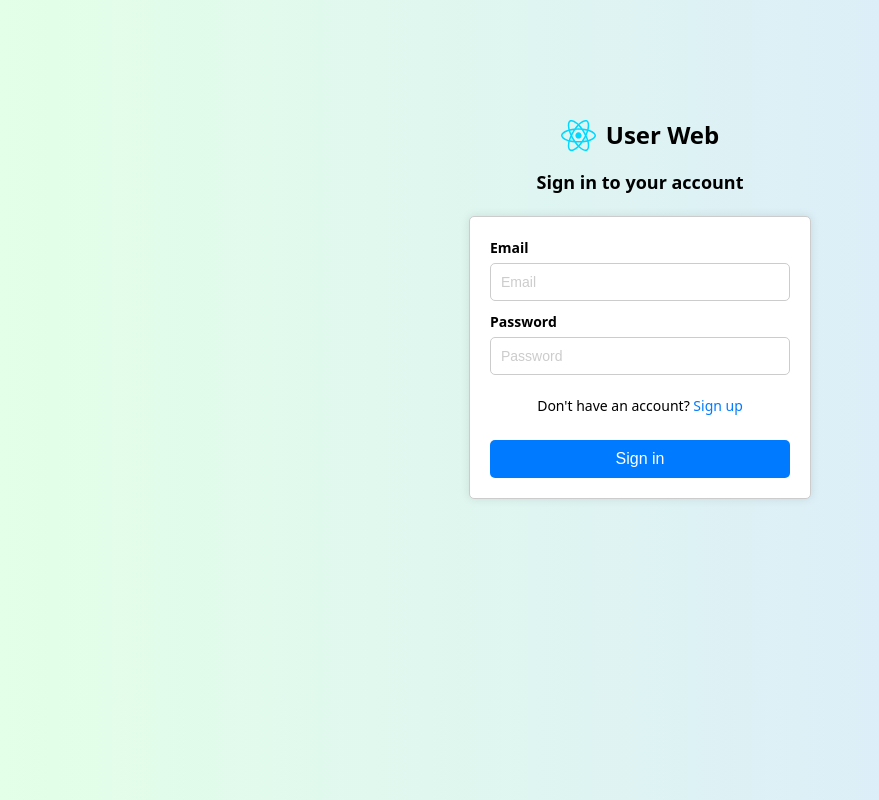
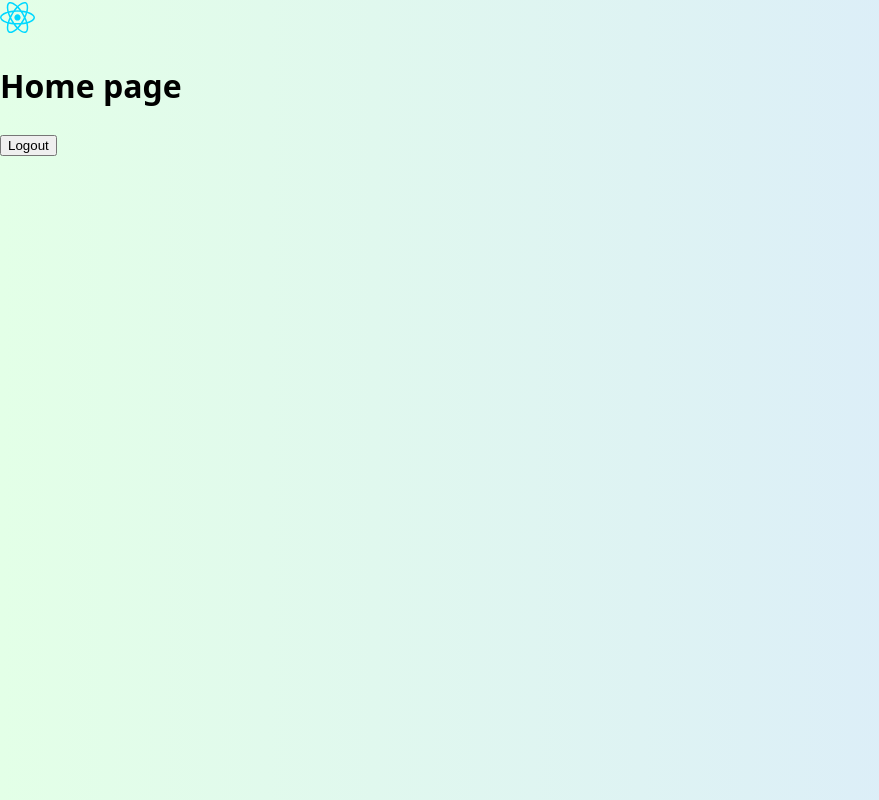
Before and after one commit to DeLuthpi/userweb-reactjs, a React (Vite) app: page / in a window 1280 px wide. Before the commit this address led to /login. Shown: the whole page, without its empty margins (0-879 px from the left). Built offline with nearby package versions, Linux system fonts and the light colour scheme; sample sign-in values are in the browser's storage.

Commit message:
fixed route and protected route

```diff
--- a/index.html
+++ b/index.html
@@ -8,6 +8,5 @@
 	<body>
 		<div id="root"></div>
 		<script type="module" src="/src/main.jsx"></script>
-		<script src="https://kit.fontawesome.com/2cbcd6b7e7.js" crossorigin="anonymous"></script>
 	</body>
 </html>
--- a/src/App.jsx
+++ b/src/App.jsx
@@ -1,13 +1,9 @@
-import logoReact from "./assets/svg/react.svg";
-import { useState } from "react"
-import Router from "./routes/Router";
+import { useRoutes } from "react-router-dom"
+import { routeList } from "./routes/routeList";
 
-const App = () => {
-	const token = localStorage.getItem('token');
-	const [isLoggedIn, setIsLoggedIn] = useState(token !== null ? true : false);
+function App() {
+	const element = useRoutes(routeList);
+	return element;
+}
 
-	return (
-		<Router isLoggedIn={isLoggedIn} setIsLoggedIn={setIsLoggedIn} token={token} logo={logoReact}></Router>
-	)
-}
 export default App;
--- a/src/assets/css/register-style.css
+++ b/src/assets/css/register-style.css
@@ -105,7 +105,7 @@
 	background-color: #0056b3;
 }
 
-.text-danger {
+.invalid-message {
 	color: red;
 	font-size: 14px;
 }
--- a/src/pages/Login.jsx
+++ b/src/pages/Login.jsx
@@ -2,13 +2,14 @@
 import '../assets/css/login-style.css';
 import axios from "axios";
 import { useState } from "react";
-import { Link } from "react-router-dom";
+import { Link, useNavigate } from "react-router-dom";
 import { toast } from "react-toastify";
 
 const Login = (props) => {
 	const [email, setEmail] = useState('');
 	const [password, setPassword] = useState('');
 	const [errors, setErrors] = useState([]);
+	const navigate = useNavigate();
 
 	const handleLogin = () => {
 		const payload = {
@@ -27,13 +28,14 @@ const Login = (props) => {
 			// console.log(res.data);
 			inputEmail.style.borderColor = '#e0e0e0';
 			inputPassword.style.borderColor = '#e0e0e0';
-			localStorage.setItem("token", res.data.token);
-			window.location.reload();
+			localStorage.setItem("access_token", res.data.token);
+			toast.success('Logged in successfully');
+			setTimeout(() => navigate('/'), 2000);
 		})
 		.catch((err) => {
 			localStorage.clear();
 
-			console.log(err.response);
+			// console.log(err.response);
 			if (err.response.data.error === 'Missing email or username') {
 				errors['email'] = 'email is required';
 				errors['password'] = '';
@@ -76,12 +78,12 @@ const Login = (props) => {
 				<div className="input-group">
 					<label>Email</label>
 					<input type="text" id="email" onChange={(e) => setEmail(e.target.value)} value={email} placeholder="Email" autoComplete="off" />
-					<span className="alert text-danger">{errors['email']}</span>
+					<span className="invalid-message">{errors['email']}</span>
 				</div>
 				<div className="input-group">
 					<label>Password</label>
 					<input type="password" id="password" onChange={(e) => setPassword(e.target.value)} value={password} placeholder="Password" />
-					<span className="alert text-danger">{errors['password']}</span>
+					<span className="invalid-message">{errors['password']}</span>
 				</div>
 				<p className="question-account">Don&apos;t have an account? <Link to="/register" className="link-signup">Sign up</Link> </p>
 				<button onClick={handleLogin} className="login-button">Sign in</button>
--- a/src/pages/Register.jsx
+++ b/src/pages/Register.jsx
@@ -77,12 +77,12 @@ const Register = (props) => {
 				<div className="input-group">
 					<label>Email</label>
 					<input type="email" id="email" onChange={(e) => setEmail(e.target.value)} value={email} placeholder="Email" autoComplete="off" />
-					<span className="alert text-danger">{errors['email']}</span>
+					<span className="invalid-message">{errors['email']}</span>
 				</div>
 				<div className="input-group">
 					<label>Password</label>
 					<input type="password" id="password" onChange={(e) => setPassword(e.target.value)} value={password} placeholder="Password" />
-					<span className="alert text-danger">{errors['password']}</span>
+					<span className="invalid-message">{errors['password']}</span>
 				</div>
 				<p className="question-account">Already have an account? <Link to="/login" className="link-signin">Sign in</Link> </p>
 				<button onClick={handleRegister} className="register-button">Sign up</button>
--- /dev/null
+++ b/src/routes/ProtectedRoute.jsx
@@ -0,0 +1,24 @@
+/* eslint-disable react/prop-types */
+import { Navigate, Outlet } from "react-router-dom";
+
+const ProtectedRoute = ({children}) => {
+	const access_token = localStorage.getItem('access_token');
+
+	if (!access_token) {
+		return <Navigate to="/login" />;
+	}
+
+	return <>{children || <Outlet />}</>
+};
+
+const ProtectedAfterLogin = ({children}) => {
+	const access_token = localStorage.getItem('access_token');
+
+	if (access_token) {
+		return <Navigate to="/" />;
+	}
+
+	return <>{children || <Outlet />}</>
+};
+
+export {ProtectedRoute, ProtectedAfterLogin};
--- a/src/routes/Router.jsx
+++ /dev/null
@@ -1,19 +0,0 @@
-/* eslint-disable react/prop-types */
-import { Routes, Route, Navigate } from "react-router-dom"
-import Login from "../pages/Login"
-import Register from "../pages/Register"
-import Home from "../pages/Home"
-import NotFound from "../pages/NotFound"
-
-const Router = (props) => {
-	return (
-		<Routes>
-            <Route path="/login" element = {props?.isLoggedIn ? <Navigate to='/' /> : <Login logo={props?.logo} />} />
-			<Route path="/register" element = {props?.isLoggedIn ? <Register logo={props?.logo} /> : <Navigate to='/login' />} />
-			<Route path="/" element = {props?.isLoggedIn ? <Home logo={props?.logo} /> : <Navigate to='/login' />} />
-			<Route path="/home" element = {props?.isLoggedIn ? <Home logo={props?.logo} /> : <Navigate to='/login' />} />
-            <Route path="*" element={<NotFound logo={props?.logo} />} />
-		</Routes>
-	)
-}
-export default Router;
--- /dev/null
+++ b/src/routes/routeList.jsx
@@ -0,0 +1,36 @@
+/* eslint-disable react/prop-types */
+import logo from "../assets/svg/react.svg";
+import Login from "../pages/Login"
+import Register from "../pages/Register"
+import Home from "../pages/Home"
+import NotFound from "../pages/NotFound"
+import { ProtectedRoute, ProtectedAfterLogin } from "./ProtectedRoute";
+
+export const routeList = [
+	{
+		path: "/",
+		element:
+		<ProtectedRoute>
+			<Home logo={logo} />
+		</ProtectedRoute>
+	},
+	{
+		path: "/login",
+		element:
+		<ProtectedAfterLogin>
+			<Login logo={logo} />
+		</ProtectedAfterLogin>
+	},
+	{
+		path: "/register",
+		element:
+		<ProtectedAfterLogin>
+			<Register logo={logo} />
+		</ProtectedAfterLogin>
+	},
+	{
+		path: "*",
+		element:
+		<NotFound logo={logo} />
+	},
+];
```
Also changed, not shown: src/assets/css/login-style.css (+15 -1 lines).
